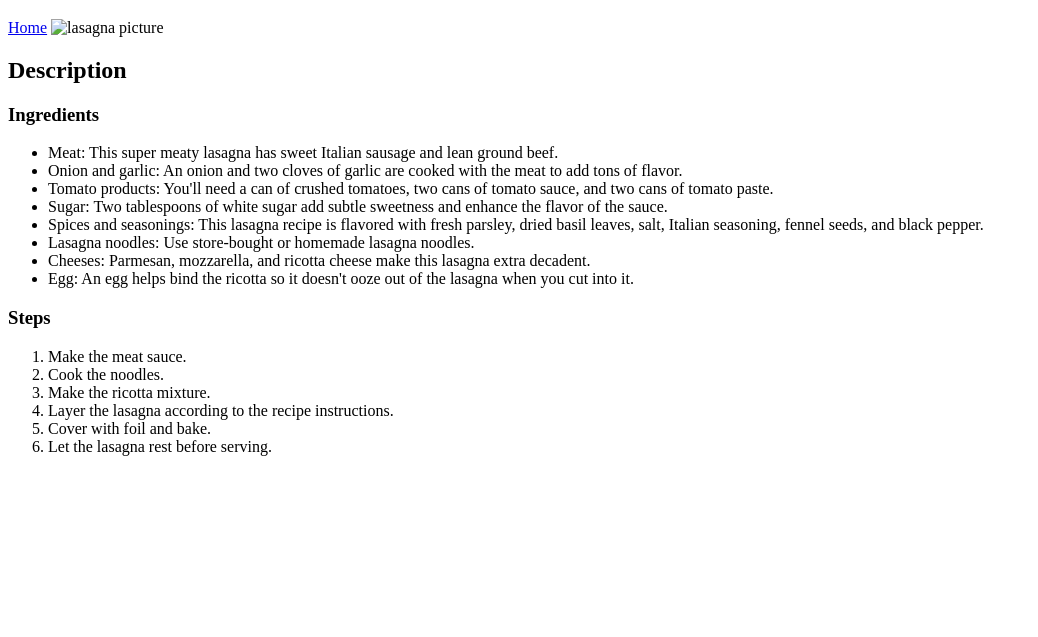
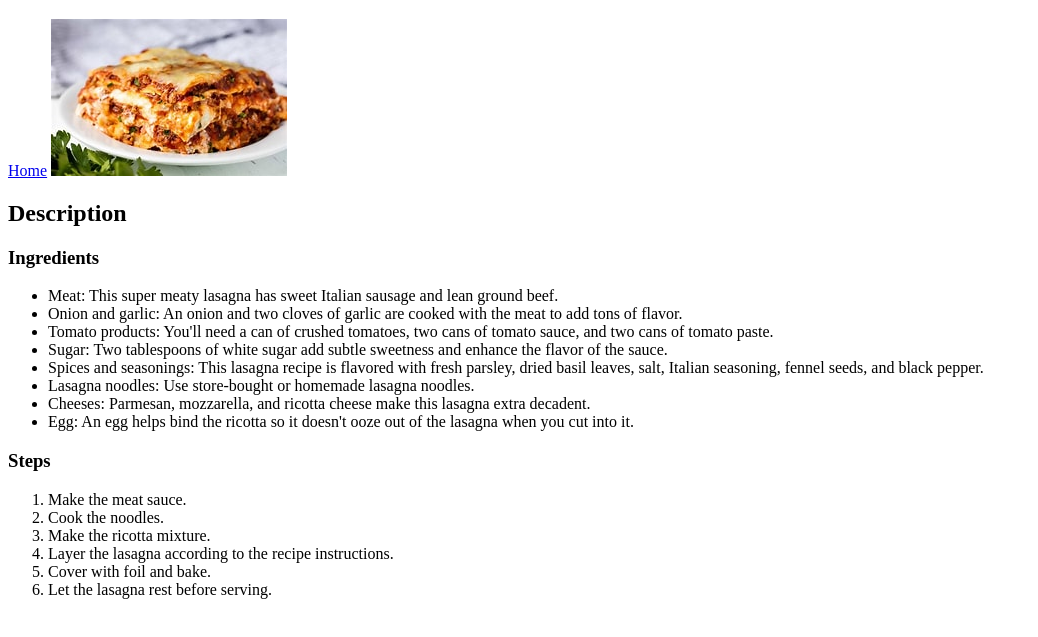
Before and after one commit to kareem-nasser2008/odin-recipes, a plain HTML site: page recipes/lasagna.html in a window 1280 px wide. Shown: the part 61-698 px from the top of the page, without its empty margins (0-1038 px from the left). Drawn offline with Linux system fonts and the light colour scheme.

Commit message:
really the final version

```diff
--- a/recipes/lasagna.html
+++ b/recipes/lasagna.html
@@ -8,7 +8,7 @@
 <body>
     <h1>lasagna</h1>
     <a href="../index.html">Home</a>
-    <img src="../img/image.png" alt="lasagna picture">
+    <img src="../img/lasagna.png" alt="lasagna picture">
     <h2>Description</h2>
     <h3>Ingredients</h3>
     <ul>
```
